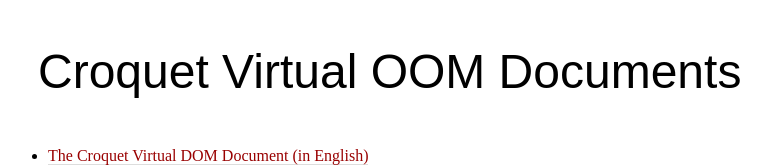
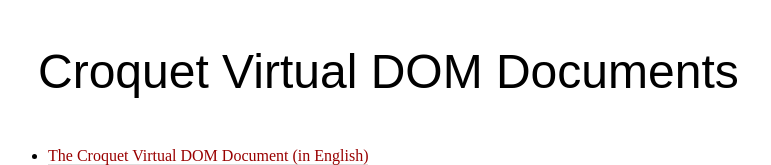
Before and after one commit to croquet/virtual-dom, a website: page docs/index.html in a window 1280 px wide. Shown: the top 165 px of the page, without its empty margins (0-771 px from the left). Drawn offline with Linux system fonts and the light colour scheme.

Commit message:
fix typo in doc

```diff
--- a/docs/index.html
+++ b/docs/index.html
@@ -26,7 +26,7 @@
 	</style>
     </head>
     <body>
-	<h1>Croquet Virtual OOM Documents</h1>
+	<h1>Croquet Virtual DOM Documents</h1>
 	<ul>
 	    <li>
 		<a href="./en/vdom.md.html">The Croquet Virtual DOM Document (in English)</a>
```
